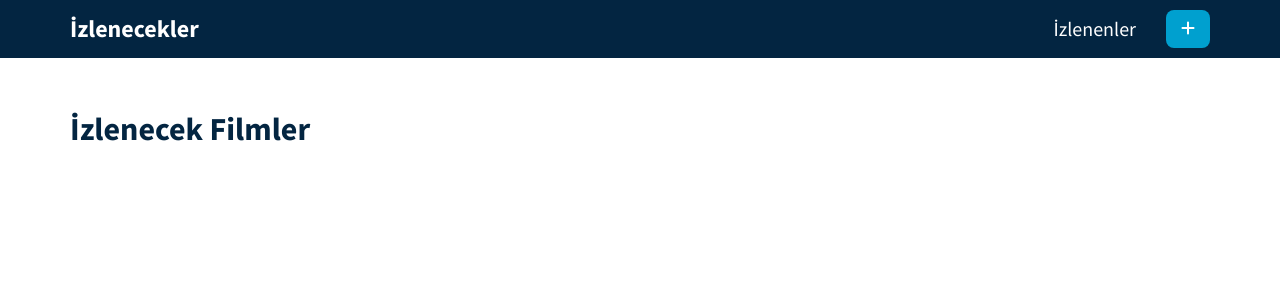
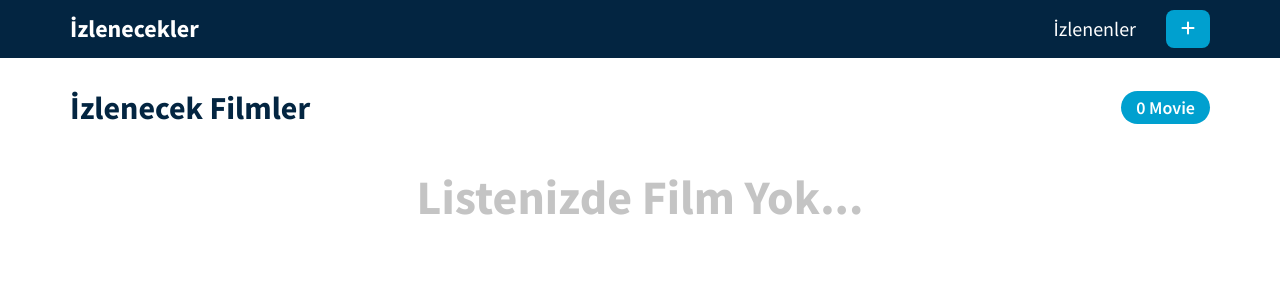
Before and after one commit to muhammedbakircom/Movie-App, a React (Create React App) app in the folder movie-app/: page /watched in a window 1280 px wide. Shown: the top 300 px of the page. Built offline with nearby package versions, Linux system fonts and the light colour scheme.

Commit message:
displayWatched

```diff
--- a/movie-app/src/Components/Watched.js
+++ b/movie-app/src/Components/Watched.js
@@ -8,19 +8,29 @@ function Watched() {
     <div className='movie-page'>
       <div className='container'>
         <div className='header'>
-          <div className='heading'>
-        <h1>İzlenecek Filmler</h1>
-          </div>
+          <h1 className='heading'>İzlenecek Filmler</h1>
+        <div className='count-pill'>
+          {watched.length} {watched.length < 2 ? "Movie" : "Movies"}
+        </div>
+        </div>
+
+
+
           {watched.length > 0 &&(
             <div className='movie-grid'>
               {watched.map((movie,index)=> (
-                <MovieCard key={index} movie={movie} />
+                <MovieCard
+                key={index}
+                movie={movie}
+                type="watched"
+                />
               ))}
             </div>
+          )  || (
+            <h2 className='no-movies'>Listenizde Film Yok...</h2>
           )}
         </div>
       </div>
-    </div>
   )
 }
 
```
